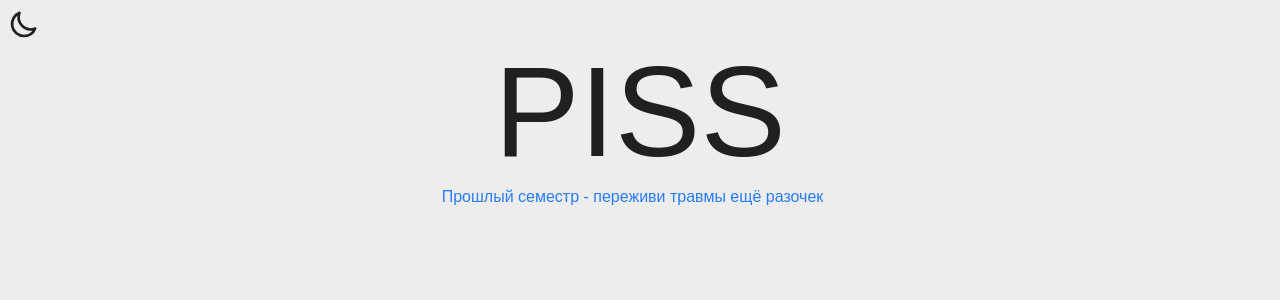
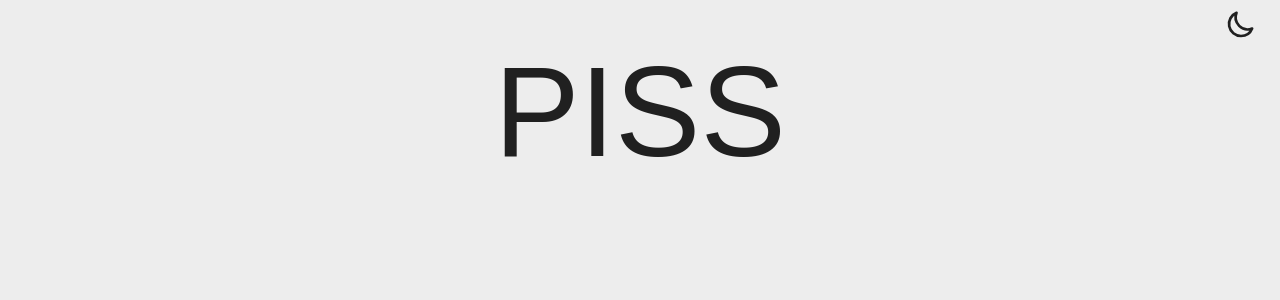
Before and after one commit to maxus2004/onanists-ru, a Next.js app: page /piss in a window 1280 px wide. Shown: the top 300 px of the page. Built offline with nearby package versions, Linux system fonts and the light colour scheme.

Commit message:
Fixed theme switcher positioning

```diff
--- a/app/layout.tsx
+++ b/app/layout.tsx
@@ -24,17 +24,10 @@ export default function RootLayout({
   return (
     <html lang="en">
       <body className={`${montserrat.variable} antialiased`}>
-        <header className="flex w-full">
-            <div className="justify-end m-2">
-                <Providers><ThemeSwitcher /></Providers>
-            </div>
+        <header className="flex justify-end m-2">
+            <Providers><ThemeSwitcher /></Providers>
         </header>
         {children}
-        <footer className={"flex w-full"}>
-            <div className={"justify-start items-center m-2"}>
-                <a href={"https://archive.onanists.ru"} className={"align-middle"}>Прошлый семестр - переживи травмы ещё разочек</a>
-            </div>
-        </footer>
       </body>
     </html>
   );
```
